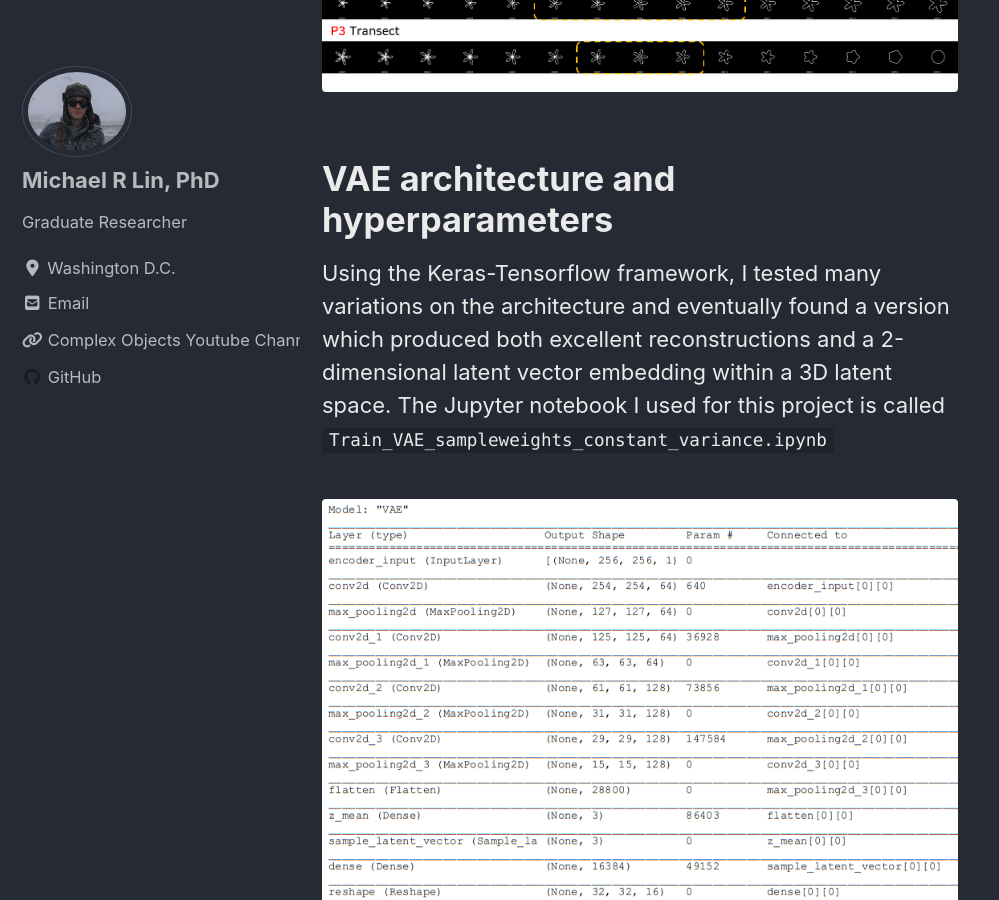
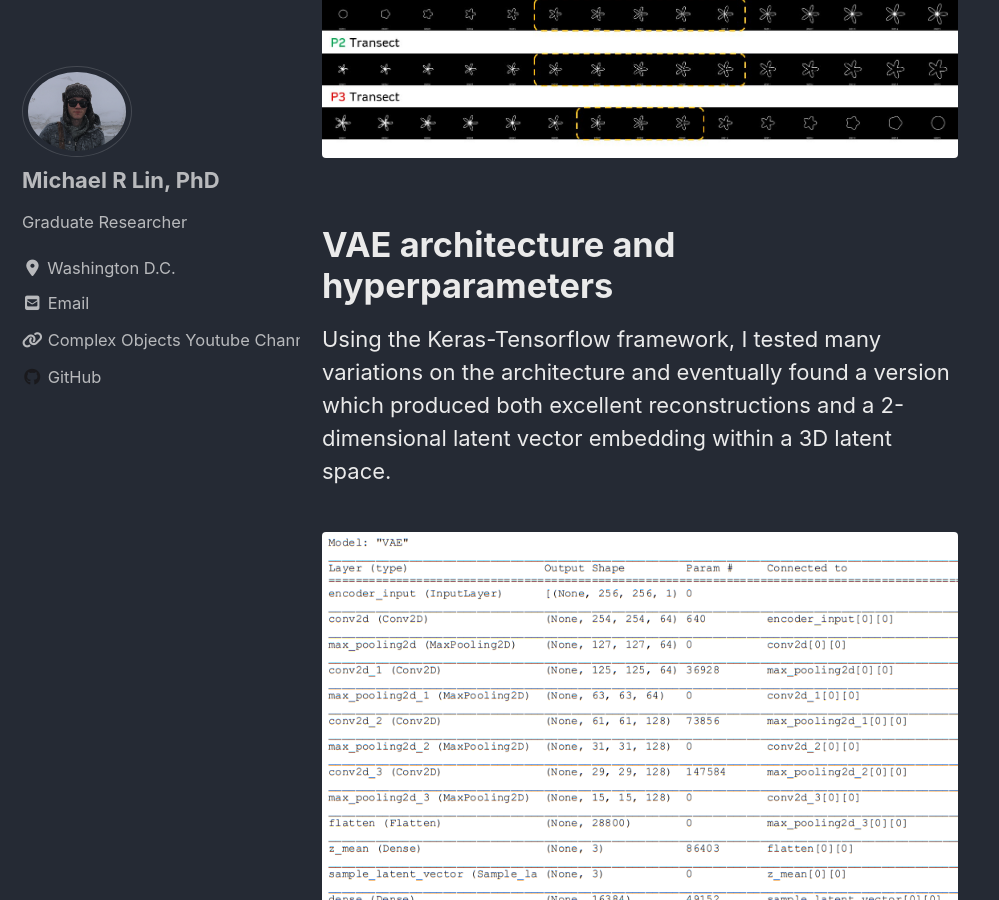
Before and after one commit to M-Lin-DM/M-Lin-DM.github.io, a Jekyll site: the page built from _posts/2021-04-10-VAE-zeroshot-part-2.md, in a window 1280 px wide and 900 px high, scrolled down 2531 px. Shown: the whole window, without its empty margins (0-999 px from the left). Built offline with Jekyll 4.4.1, drawn with Linux system fonts in a browser that asks for light colours; cached includes are drawn as plain includes; nearby versions of some CDN libraries; formulas are drawn with MathJax 3; some of the changed text lies outside the part shown.

Commit message:
description

```diff
--- a/_posts/2021-04-10-VAE-zeroshot-part-2.md
+++ b/_posts/2021-04-10-VAE-zeroshot-part-2.md
@@ -34,11 +35,11 @@
 
 
 <figure>
-	<a href="/images/VAE_zeroshot/Transects_nopred.png"><img src="/images/VAE_zeroshot/Transects_nopred.png"></a>
+	<a href="/images/VAE_zeroshot/Transects_nopred.jpg"><img src="/images/VAE_zeroshot/Transects_nopred.jpg"></a>
 </figure>
 
 # VAE architecture and hyperparameters
-Using the Keras-Tensorflow framework, I tested many variations on the architecture and eventually found a version which produced both excellent reconstructions and a 2-dimensional latent vector embedding within a 3D latent space. The Jupyter notebook I used for this project is called `Train_VAE_sampleweights_constant_variance.ipynb`
+Using the Keras-Tensorflow framework, I tested many variations on the architecture and eventually found a version which produced both excellent reconstructions and a 2-dimensional latent vector embedding within a 3D latent space.
 <figure>
 	<a href="/images/VAE_zeroshot/arch.png"><img src="/images/VAE_zeroshot/arch.png"></a>
 </figure>
@@ -106,5 +107,5 @@
 ## Transect reconstructions
 
 <figure>
-	<a href="/images/VAE_zeroshot/Transects_xk_cap.png"><img src="/images/VAE_zeroshot/Transects_xk_cap.png"></a>
+	<a href="/images/VAE_zeroshot/Transects_xk_cap_resize.png"><img src="/images/VAE_zeroshot/Transects_xk_cap_resize.png"></a>
 </figure>
```
Also changed, not shown: other parts of _posts/2021-04-10-VAE-zeroshot-part-2.md (+1 -0 lines), images/VAE_zeroshot/Transects_nopred.jpg (added).
